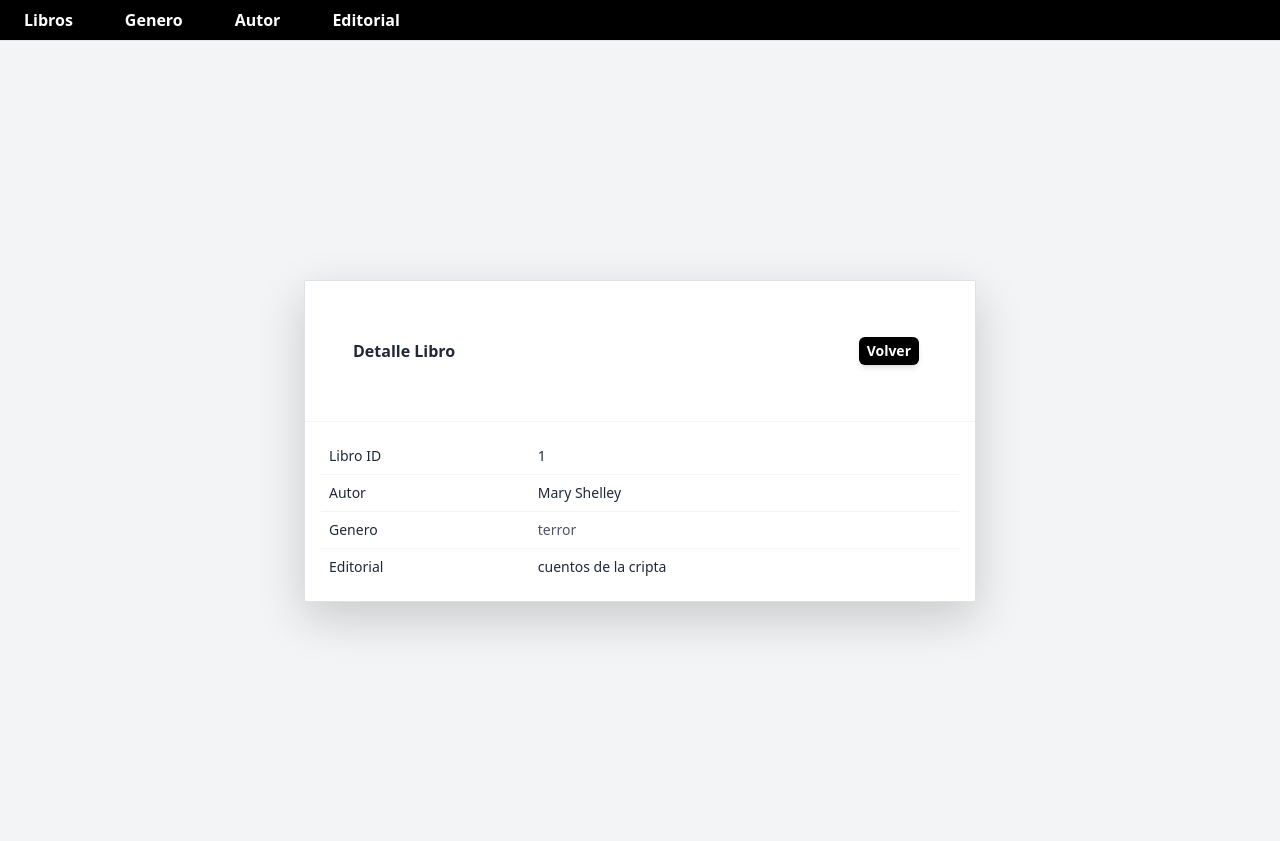
After one commit to lefriik/books, a Django app: page /book/1/ in a window 1280 px wide. The commit adds this page. Run offline with Django 4.2, Linux system fonts and the light colour scheme; data comes from the database, SQL or seed files in the repository; some libraries are stand-ins or nearby versions.

Commit message:
Added: Books Crud + styles

```diff
--- /dev/null
+++ b/ev2/library/templates/library/book_detail.html
@@ -0,0 +1,60 @@
+{% extends '../layout/base.html' %} {% block content %}
+<section
+  class="antialiased bg-gray-100 text-gray-600 h-screen px-4"
+  x-data="app"
+>
+  <div class="flex flex-col justify-center h-full">
+    <!-- Table -->
+    <div
+      class="w-full max-w-2xl mx-auto bg-white shadow-lg rounded-sm border border-gray-200"
+    >
+      <header class="px-5 py-4 border-b border-gray-100 flex justify-content-between align-items-center">
+        <div class="font-semibold text-gray-800">Detalle Libro</div>
+        <div class="justify-right my-8 select-none flex">
+          <a href="{% url 'book_list' %}">
+            <button class="py-1 px-2 shadow-md no-underline rounded-md bg-black text-white font-sans font-semibold text-sm border-blue btn-primary hover:text-white hover:bg-red-300 focus:outline-none active:shadow-none mr-2">Volver</button>
+          </a>
+        </div>
+      </header>
+
+      <div class="overflow-x-auto p-3">
+        <table class="table-auto w-full">
+          <tbody class="text-sm divide-y divide-gray-100">
+            <tr>
+              <td class="p-2">
+                <div class="font-medium text-gray-800">Libro ID</div>
+              </td>
+              <td class="p-2">
+                <div class="font-medium text-gray-800">{{ book.id }}</div>
+              </td>
+            </tr>
+            <tr>
+              <td class="p-2">
+                <div class="font-medium text-gray-800">Autor</div>
+              </td>
+              <td class="p-2">
+                <div class="font-medium text-gray-800">{{ book.author_fk  }}</div>
+              </td>
+            </tr>
+            <tr>
+              <td class="p-2">
+                <div class="font-medium text-gray-800">Genero</div>
+              </td>
+              <td class="p-2">
+                <div class="text-left">{{ book.genre_fk }}</div>
+              </td>
+            </tr>
+            <tr>
+              <td class="p-2">
+                <div class="font-medium text-gray-800">Editorial</div>
+              </td>
+              <td class="p-2">
+                <div class="font-medium text-gray-800">{{ book.publisher_fk  }}</div>
+              </td>
+            </tr>
+          </tbody>
+        </table>
+      </div>
+  </div>
+</section>
+{% endblock %}
--- a/ev2/library/urls.py
+++ b/ev2/library/urls.py
@@ -3,6 +3,10 @@ from . import views
 
 urlpatterns = [
   path('', views.book_list, name='book_list'),
+  path('book/<int:pk>/', views.book_detail, name='book_detail'),
+  path('book/edit/<int:pk>/', views.book_edit, name='book_edit'),
+  path('book/delete/<int:pk>/', views.book_delete, name="book_delete"),
+  path('book/new/', views.book_new, name="book_new" ),
   path('genero/', views.genre_list, name='genre_list'),
   path('autor/', views.autor_list, name='autor_list'),
   path('editorial/', views.publisher_list, name='publisher_list'),
--- a/ev2/library/views.py
+++ b/ev2/library/views.py
@@ -5,9 +5,63 @@ from .models import Book, Author, Genre, Publisher
 from .forms import BookForm
 
 
+#------------------------- books ----------------------------------------
+
 def book_list(request):
   books = Book.objects.all()
   return render(request, 'library/book_list.html', {'book_list' : books})
+
+def book_detail(request, pk):
+  book = get_object_or_404(Book, pk=pk)
+  return render(request, 'library/book_detail.html', {'book': book})
+
+
+def book_edit(request, pk):
+
+  book = get_object_or_404(Book, pk=pk)
+
+  if request.method == "POST":
+    form = BookForm(request.POST, instance=book)
+
+    if form.is_valid():
+      book = form.save(commit=False)
+      book.save()
+      return redirect('book_detail', pk=book.pk)
+  else:
+    form = BookForm(instance=book)
+  return render(request, 'library/book_edit.html', {'form': form})
+
+def book_delete(request, pk):
+
+    book = get_object_or_404(Book, pk=pk)
+
+    if request.method=='POST':
+      book.delete()
+      return redirect('book_list')
+
+    return render(request, 'library/book_detail.html', {'book': book})
+
+
+
+def book_new(request):
+
+  if request.method == "POST":
+    form = BookForm(request.POST)
+
+    if form.is_valid():
+      book = form.save(commit=False)
+      book.save()
+      return redirect('book_detail', pk=book.pk)
+  else:
+    form = BookForm()
+  return render(request, 'library/book_edit.html', {'form': form})
+
+
+
+
+
+
+# ---------------------- Genre -----------------------------------------
 
 def genre_list(request):
   generos= Genre.objects.all()
```
Also changed, not shown: ev2/library/templates/library/autor_list.html (+4 -4 lines), ev2/library/templates/library/book_edit.html (added, +25 -0 lines), ev2/library/templates/library/book_list.html (+8 -8 lines), ev2/library/templates/library/genre_list.html (+4 -4 lines), ev2/library/templates/library/publisher_list.html (+4 -4 lines).
